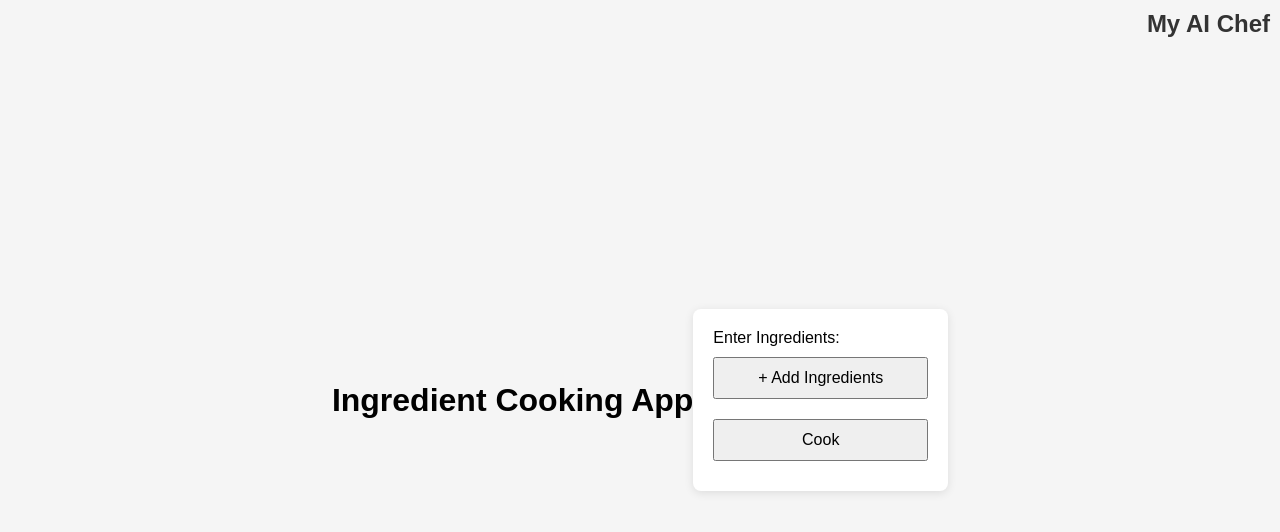
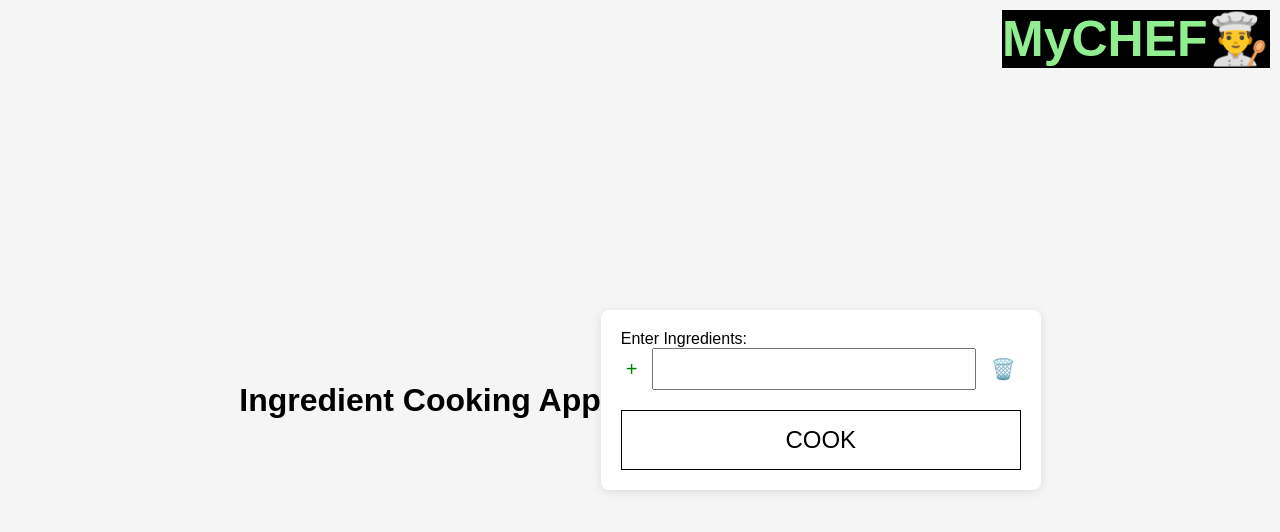
Before and after one commit to LucasLombardi7/MyAIChef, a plain HTML site: page Page 1/index.html in a window 1280 px wide. Drawn offline with Linux system fonts and the light colour scheme.

Commit message:
removed og buotton  we got new tactic type
lets gooo mariooo

```diff
--- a/Page 1/index.html
+++ b/Page 1/index.html
@@ -4,29 +4,25 @@
     <meta charset="UTF-8">
     <meta name="viewport" content="width=device-width, initial-scale=1.0">
     <title>Cooking App</title>
-    <!-- Link to the CSS file -->
     <link rel="stylesheet" href="styles.css">
 </head>
 <body>
 
-    <div id="chefTitle">My AI Chef</div> <!-- put this top right corner-->
+    <div id="chefTitle">MyCHEF👨‍🍳</div> <!-- top right hand title -->
 
     <h1>Ingredient Cooking App</h1>
 
     <div id="form-container">
         <label for="ingredient">Enter Ingredients:</label>
 
-        <!-- dynamic textboxes-->
         <div id="ingredientBoxContainer">
-            <!-- textboxes need to be added dynamically here-->
+            <!-- textboxes will be added here -->
         </div>
 
-        <button id="addIngredientsButton" onclick="addIngredientsBox()">+ Add Ingredients</button>
-
-        <button onclick="cook()">Cook</button>
+        <!-- cook action button -->
+        <button class="cookButton" onclick="cook()">COOK</button>
     </div>
 
-    <!-- Link to the JavaScript file -->
     <script src="scripts.js"></script>
 </body>
 </html>
--- a/Page 1/scripts.js
+++ b/Page 1/scripts.js
@@ -1,21 +1,55 @@
-// scripts.js
+const ingredients = []; // store ingredients in here...
 
-const ingredients = [];
+window.onload = function(){
+    addIngredientBox(false); // automatically add the first textbox on load
+}
 
 function addIngredientBox() {
-    const container = document.getElementById("ingredientsBoxContainer");
+    const container = document.getElementById("ingredientBoxContainer");
 
-    // new div to hold textboxes
+    // hold textbox and buttons!
     const ingredientBoxDiv = document.createElement("div");
-    ingredientBoxDiv.className = "ingredient-box"; // add
+    ingredientBoxDiv.className = "ingredient-box"; // styling class
 
+    // + button
+    const addButton = document.createElement("button");
+    addButton.innerHTML = "+";
+    addButton.className = "add-button";
+    addButton.onclick = addIngredientBox; // when you click the + button it will add another box
 
+    // textbox input placeholder
+    const ingredientInput = document.createElement("input");
+    ingredientInput.type = "text";
+    ingredientInput.className = "ingredient-input"; // styling class
+
+    // remove button with the "trashcan"
+    const removeButton = document.createElement("button");
+    removeButton.innerHTML = "🗑️";
+    removeButton.className = "remove-button";
+    removeButton.onclick = function() {
+        container.removeChild(ingredientBoxDiv); // remove the entire div
+    };
+
+    ingredientBoxDiv.appendChild(addButton);
+    ingredientBoxDiv.appendChild(ingredientInput);
+    ingredientBoxDiv.appendChild(removeButton);
+
+    container.appendChild(ingredientBoxDiv);
 }
 
-function cook(){
+function cook() {
+    const inputs = document.querySelectorAll(".ingredient-input");
+    ingredients.length = 0; // before updating, let's clear the array
+
+    inputs.forEach(input => {
+        if (input.value) {
+            ingredients.push(input.value); // if input HAS a value, push it
+        }
+    });
+
     const message = ingredients.length > 0
-        ? 'You can make ...'
-        : "You need to add ingredients first."
+        ? `You can make something with: ${ingredients.join(", ")}`
+        : "You need to add ingredients first.";
 
     alert(message);
 }
--- a/Page 1/styles.css
+++ b/Page 1/styles.css
@@ -1,11 +1,13 @@
-/* title in top right */
+/* title in top right, add a logo manually??? */
 #chefTitle {
     position: absolute;
     top: 10px;
     right: 10px;
-    font-size: 24px;
+    font-size: 50px;
     font-weight: bold;
-    color: #333;
+    color: lightgreen;
+    background-color: black;
+
 }
 
 /* all styles */
@@ -25,23 +27,46 @@ body {
     padding: 20px;
     border-radius: 8px;
     box-shadow: 0 2px 10px rgba(0, 0, 0, 0.1);
+    width: 400px;
 }
 
-input, button {
-    margin: 10px 0;
+.ingredient-box {
+    display: flex;
+    align-items: center;
+    margin-bottom: 10px;
+}
+
+.ingredient-input {
+    flex: 1;
     padding: 10px;
     font-size: 16px;
-    width: 100%;
+    margin-left: 10px;
 }
 
-ul {
-    list-style-type: none;
-    padding: 0;
+.add-button, .remove-button {
+    background-color: transparent;
+    border: none;
+    font-size: 20px;
+    cursor: pointer;
+    padding: 5px;
 }
 
-li {
-    background-color: #eaeaea;
-    padding: 8px;
-    margin: 5px 0;
-    border-radius: 4px;
+.add-button {
+    color: green;
 }
+
+.remove-button {
+    color: red;
+    margin-left: 10px;
+}
+
+.cookButton {
+    display: block;
+    width: 100%;
+    padding: 15px;
+    font-size: 24px;
+    margin-top: 20px;
+    cursor: pointer;
+    background-color: white;
+    border: 1px solid black;
+}
```
